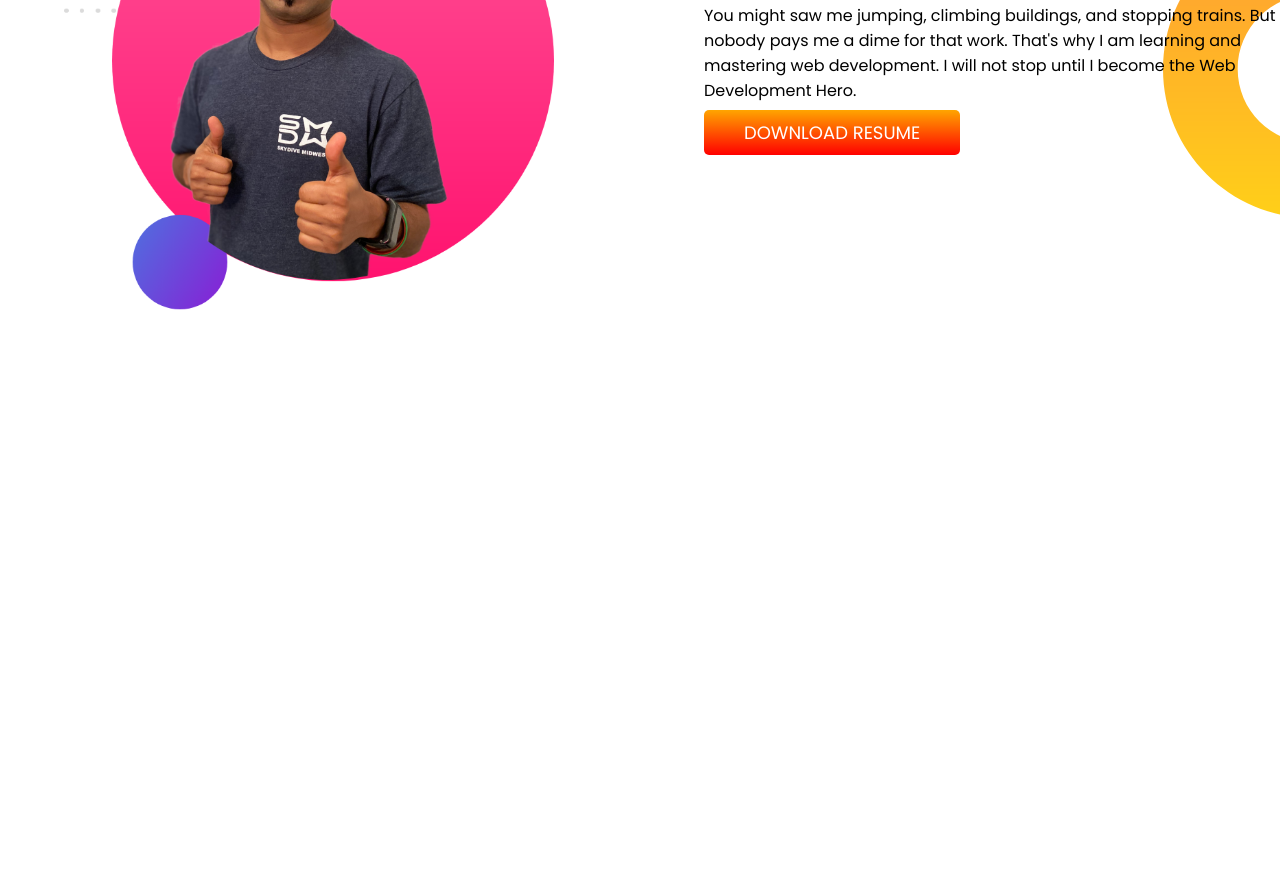
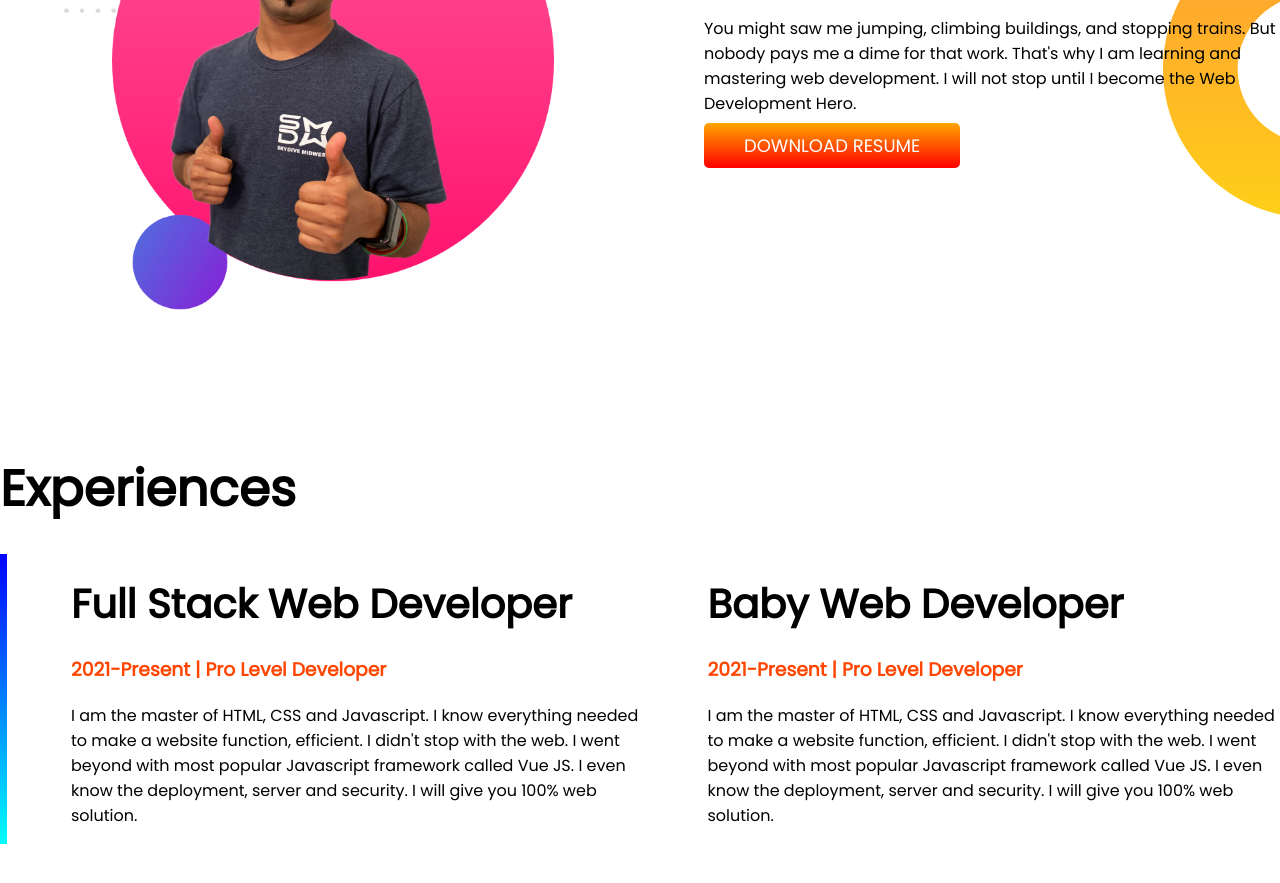
Before and after one commit to abdulalimemon/sec-website, a plain HTML site: page index.html in a window 1280 px wide. Shown: the part 843-1726 px from the top of the page. Before the commit the page ends 1310 px from the top, so only its background shows below. Drawn offline with Linux system fonts and the light colour scheme.

Commit message:
3rd section

```diff
--- a/index.html
+++ b/index.html
@@ -14,7 +14,7 @@
 
 <body>
     <!-- Top Section -->
-    <section class="top-banner">
+    <section class="top-banner flex">
         <div class="half-width">
             <h1>Welcome To</h1>
             <h1> <span class="orange-color">Abdul Alim Emon </span>World!</h1>
@@ -30,7 +30,7 @@
     </section>
     <!-- End Top Section -->
     <!-- Second Section -->
-    <section class="second-banner">
+    <section class="second-banner flex">
         <div class="half-width">
             <img src="images/jhankar2.png" alt="image">
         </div>
@@ -42,9 +42,29 @@
                 become the Web Development Hero.</p>
             <a class="link-button" href="#" target="_blank" rel="noopener noreferrer">DOWNLOAD RESUME</a>
         </div>
-
     </section>
-    <!-- Second Section -->
+    <!-- End Second Section -->
+    <!-- Experiences section -->
+    <section>
+        <h1>Experiences</h1>
+        <div class="flex">
+            <div class="half-width" id="full-stack">
+                <h2>Full Stack Web Developer</h2>
+                <h3 class="orange-color">2021-Present | Pro Level Developer</h3>
+                <p>I am the master of HTML, CSS and Javascript. I know everything needed to make a website function,
+                    efficient. I didn't stop with the web. I went beyond with most popular Javascript framework called
+                    Vue JS. I even know the deployment, server and security. I will give you 100% web solution.</p>
+            </div>
+            <div class="half-width" id="stack">
+                <h2>Baby Web Developer</h2>
+                <h3 class="orange-color">2021-Present | Pro Level Developer</h3>
+                <p>I am the master of HTML, CSS and Javascript. I know everything needed to make a website function,
+                    efficient. I didn't stop with the web. I went beyond with most popular Javascript framework called
+                    Vue JS. I even know the deployment, server and security. I will give you 100% web solution.</p>
+            </div>
+        </div>
+    </section>
+    <!-- End Experiences section -->
 </body>
 
 </html>
--- a/style.css
+++ b/style.css
@@ -3,8 +3,10 @@ body{
     font-family: 'Poppins', sans-serif;
 }
 section{
+    margin-bottom:150px;
+}
+.flex{
     display: flex;
-    margin-bottom:150px;
 }
 .top-banner{
     background-image: url(images/top-banner.png);
@@ -17,6 +19,10 @@ section{
 h1{
     font-size: 50px;
     line-height: 45px;
+}
+h2{
+    font-size: 40px;
+    line-height: 35px;
 }
 .top-banner img, .second-banner img{
     width: 85%;
@@ -37,3 +43,8 @@ h1{
     background-repeat: no-repeat;
     background-position: right;
 }
+#full-stack{
+    border-left: 7px solid;
+    border-image: linear-gradient(180deg, blue, cyan);
+    border-image-slice: 1;
+}
```
